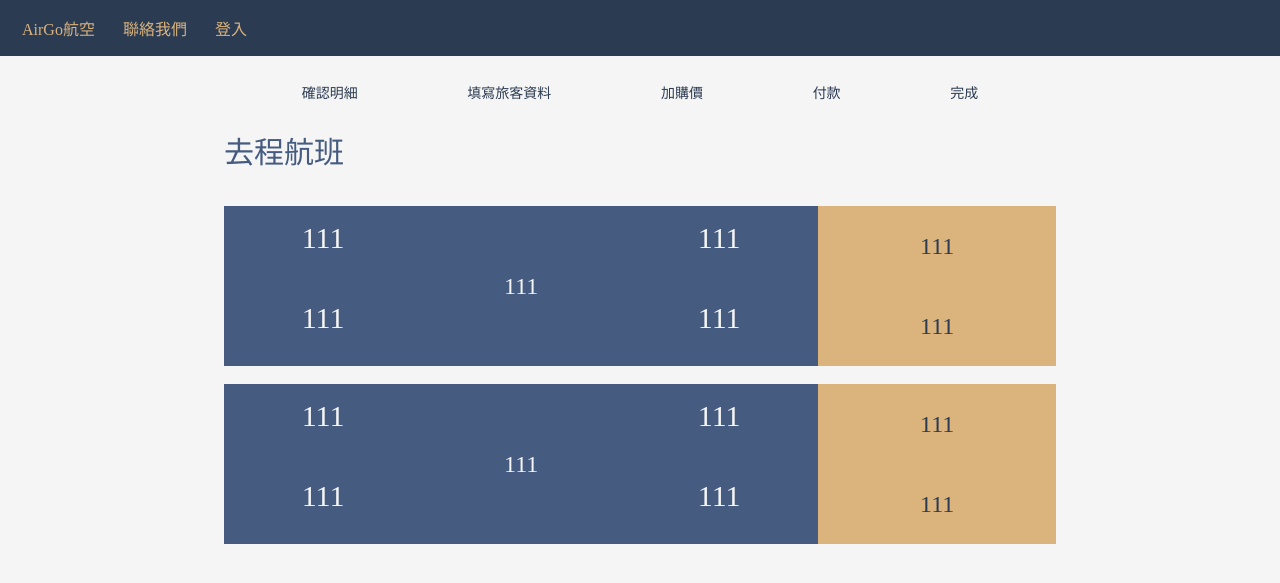
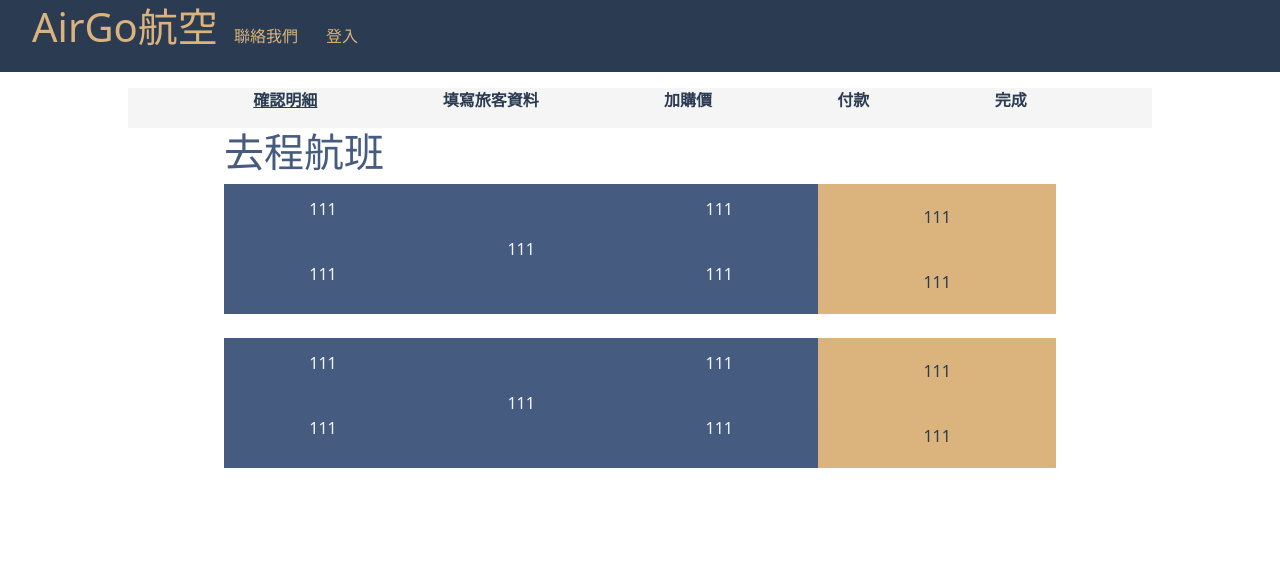
Before and after one commit to wang8881012/flight, a PHP site: page /html/search.html in a window 1280 px wide. Shown: the top 583 px of the page. Run offline with PHP 8.4, Linux system fonts and the light colour scheme; style sheets or scripts are compiled from the project's sources.

Commit message:
更改字體大小

```diff
--- a/project/src/html/search.html
+++ b/project/src/html/search.html
@@ -6,7 +6,7 @@
   <meta name="viewport" content="width=device-width, initial-scale=1.0">
   <title>Document</title>
   <link rel="stylesheet" href="/project/dist/css/search.css">
-  <!-- <link rel="stylesheet" href="/project/dist/css/style.css"> -->
+  <link rel="stylesheet" href="/project/dist/css/style.css">
 
 </head>
 
@@ -14,7 +14,7 @@
   <nav>
     <ul>
       <li>
-        <a>AirGo航空</a>
+        <h1>AirGo航空</h1>
       </li>
       <li>
         <a>聯絡我們</a>
@@ -28,28 +28,28 @@
     <div class="schedule">
       <div class="middle">
         <button>
-          <p>確認明細</p>
+          <p class="Currentlocation"><strong>確認明細</strong></p>
         </button>
         <button>
-          <p>填寫旅客資料</p>
+          <p> <strong>填寫旅客資料</strong></p>
         </button>
         <button>
-          <p>加購價</p>
+          <p><strong>加購價</strong></p>
         </button>
         <button>
-          <p>付款</p>
+          <p><strong>付款</strong></p>
         </button>
         <button>
-          <p>完成</p>
+          <p><strong>完成</strong></p>
         </button>
       </div>
     </div>
   </section>
 
   <article>
+    <!-- 去程 -->
     <div class="journey">
-      <p>去程航班</p>
-      <br>
+      <h1>去程航班</h1>
       <div class="Outbound">
         <div class="OutboundLeft">
           <p>111</p>
@@ -82,6 +82,7 @@
         </div>
       </div>
     </div>
+
   </article>
 </body>
 
--- a/project/src/scss/search.scss
+++ b/project/src/scss/search.scss
@@ -12,28 +12,27 @@ body {
 
 nav {
     ul {
-        margin: 0;
-        padding: 10px;
         list-style: none;
         background-color: $brand-primary;
     }
 
     li {
         display: inline-block;
+        color: $text-accent;
     }
 
     a {
         display: block;
-        padding: 6px 12px;
+        padding: 24px 12px;
         text-decoration: none;
         color: $text-accent;
     }
 }
 
 .schedule {
-    padding: 10px;
-    width: 70%;
+    width: 80%;
     margin: 0 auto;
+    background-color: $body-bg;
 
     .middle {
         width: 100%;
@@ -45,13 +44,14 @@ nav {
         color: $text-primary;
     }
 
+    .Currentlocation {
+        text-decoration: underline;
+    }
+
     button {
         background-color: $body-bg;
         color: $text-accent;
         border: none;
-        padding: 16px 0px;
-        font-size: 14px;
-
     }
 }
 
@@ -61,7 +61,6 @@ nav {
     margin: 0 auto;
 
     p {
-        font-size: 30px;
         margin-bottom: 1rem;
     }
 
@@ -71,24 +70,22 @@ nav {
 
         .OutboundLeft {
             width: 25%;
-            font-size: 24px;
             background-color: $brand-secondary;
             color: $text-inverse;
             display: flex;
             flex-direction: column;
             justify-content: space-around;
             align-items: center;
-            height: 160px;
+            height: 130px;
         }
 
         .OutboundLeftCenter {
             width: 25%;
-            font-size: 24px;
             background-color: $brand-secondary;
             color: $text-inverse;
             flex-direction: row;
             text-align: center;
-            line-height: 160px;
+            line-height: 130px;
         }
     }
 
@@ -102,8 +99,7 @@ nav {
         .OutboundRightTicket {
             background-color: $sidebar-bg;
             color: $text-primary;
-            height: 80px;
-            font-size: 24px;
+            height: 65px;
             display: flex;
             align-items: center;
             justify-content: center;
```
Also changed, not shown: project/dist/css/search.css (+10 -14 lines), project/dist/css/style.css, 1 other file.
